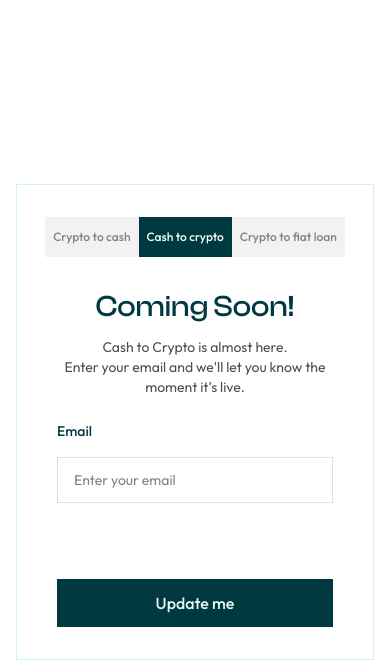
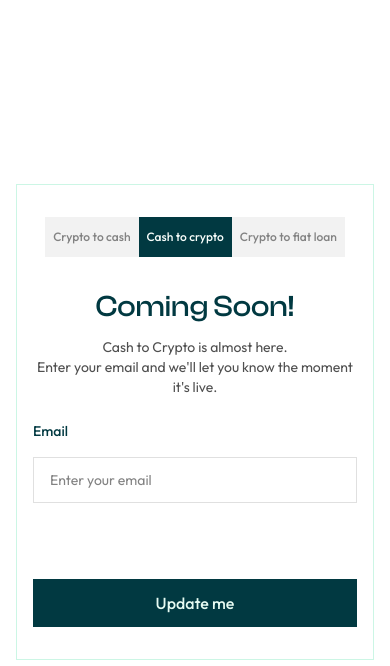
Before and after one commit to ebubesunday16/crypto-checkout, a Next.js app: page / in a window 390 px wide. Both pictures are taken after a click on the element "Cash to crypto". Shown: the top 666 px of the page. Built offline with nearby package versions, Linux system fonts and the light colour scheme.

Commit message:
fix responsiveness for mobile

```diff
--- a/components/checkout/AmountInput.tsx
+++ b/components/checkout/AmountInput.tsx
@@ -117,7 +117,7 @@ const AmountInput = ({
             value={finalDisplay}
             placeholder={placeholder || "0.00"}
             onChange={handleChange}
-            className="font-semibold text-xl outline-none flex-1 max-w-[200] sm:max-w-none min-w-0"
+            className="font-semibold text-xl outline-none flex-1 max-w-[160] sm:max-w-none min-w-0"
             inputMode="decimal"
           />
 
--- a/components/checkout/index.tsx
+++ b/components/checkout/index.tsx
@@ -51,7 +51,7 @@ const CheckoutScreen = () => {
       bg-white
       border border-[#CCF6E5]
       w-[80vh] max-w-[640]
-      h-[758] max-h-[95vh]
+      h-[758] max-h-[640] sm:max-h-[95vh]
       rounded-[20]
       flex flex-col  items-center
       py-8
@@ -135,7 +135,7 @@ const CheckoutScreen = () => {
           </button>
         </>
       ) : (
-        <div className='flex flex-col items-center justify-center space-y-6 w-full max-w-md px-6 text-center  my-auto'>
+        <div className='flex flex-col items-center justify-center space-y-6 w-full max-w-md text-center  my-auto'>
           <div className='space-y-3'>
             <h2 className='text-3xl font-medium text-green font-clashdisplay'>Coming Soon!</h2>
             <p className='text-sm sm:text-base text-[#4F4F4F]'>
```
